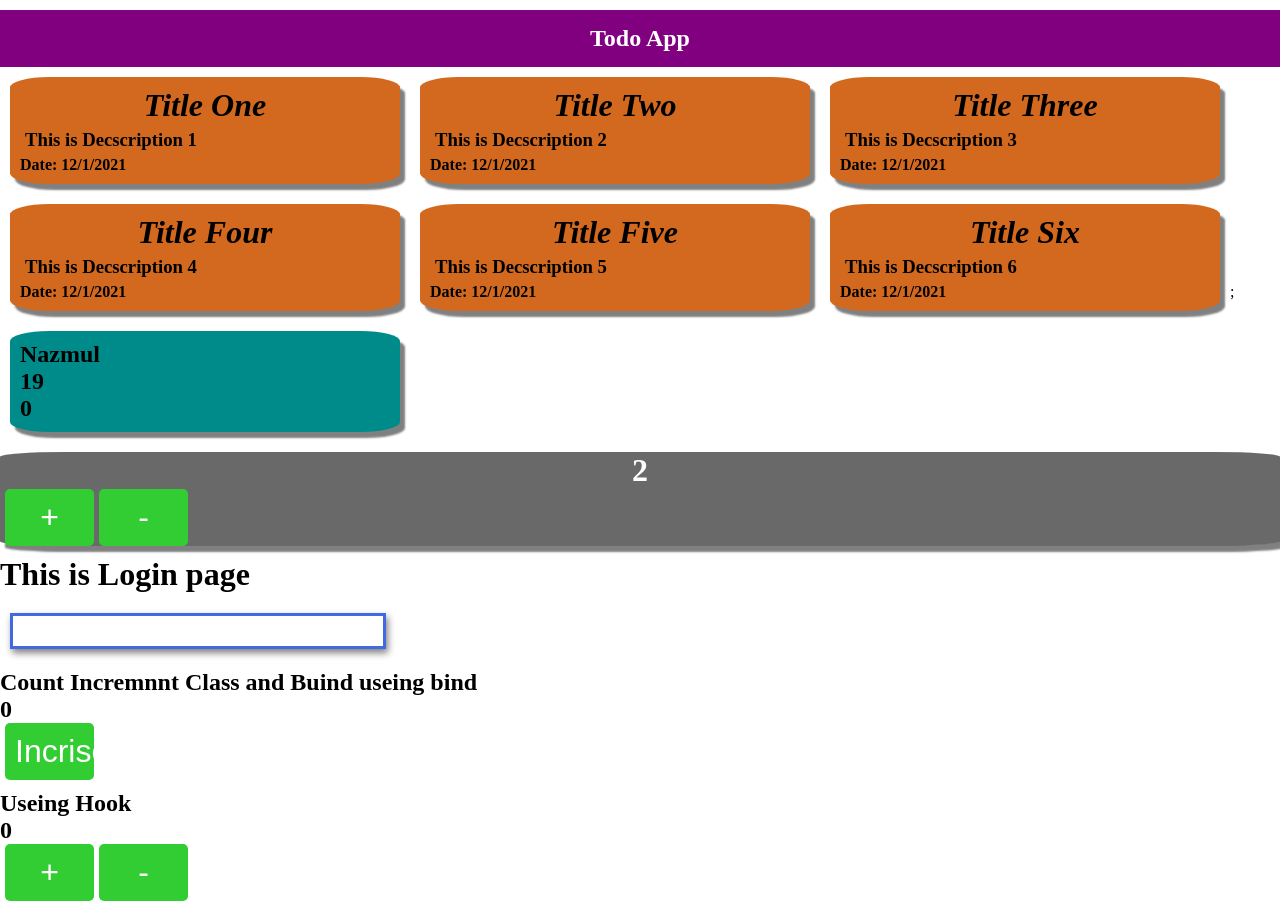
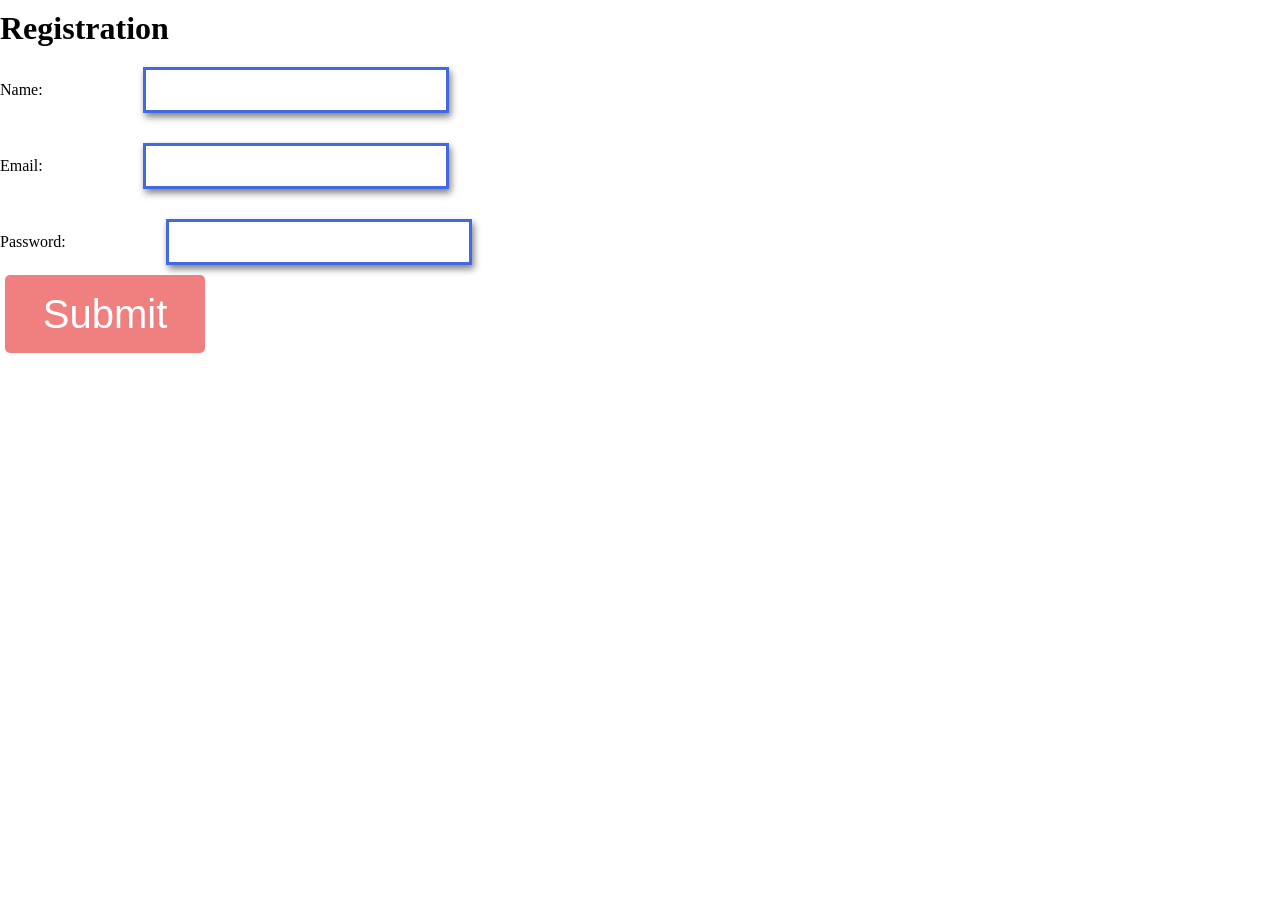
Before and after one commit to nazmul629/BasicReact, a React (Create React App) app in the folder my-app/: page / in a window 1280 px wide. After the commit the page ends 800 px from the top, so only its background shows below. Built offline with nearby package versions, Linux system fonts and the light colour scheme.

Commit message:
React From Controlled component

```diff
--- a/my-app/public/style.css
+++ b/my-app/public/style.css
@@ -51,7 +51,7 @@
     background-color: dimgrey;
     box-shadow: 5px 6px 2px gray;
     border-radius: 5%;
-    background-position-x: center;
+    /* background-position-x: center; */
 
 }
 .Value{
--- a/my-app/src/App.js
+++ b/my-app/src/App.js
@@ -8,13 +8,12 @@ import Contorl from './Conditonal_Rendaring/Contorl'
 import EventHC from './EVENT_HNADLER_CLASS/EvenHC'
 import EB from './EVENT_HNADLER_CLASS/EventBaind'
 import HOOK from './HOOKSTATE/Hook'
-
-
+import Form from './Form/From1'
 var App = ()=> {
 
    return(
             <div>
-                <div>
+                {/* <div>
                     <h2 className="heading">Todo App</h2>
                     {Data.map((item)=> <Card title={item.title} decs={item.decs}/>)};
                     {<Card2 name="Nazmul" age="19"/>}
@@ -29,8 +28,8 @@ var App = ()=> {
                     <EventHC />
                     <EB />
                     <HOOK />
-                </div>
-
+                </div>  */}
+                <Form />
             </div>
         )
 }
--- /dev/null
+++ b/my-app/src/Form/From1.js
@@ -0,0 +1,49 @@
+import React,{useState} from 'react'
+import sty from './form1.module.css'
+
+export default function From1() {
+
+    const[name, setName] = useState("")
+    const[email,setEmail] = useState("")
+    const[password,setPassword] = useState("")
+
+    const handeleChageName=(e)=>{
+       setName(e.target.value)
+    }
+    const handeleChageEmail=(e)=>{
+       setEmail(e.target.value)
+    }
+    const handeleChagePassWord=(e)=>{
+        setPassword(e.target.value)
+    }
+    const handelSubmit=(e)=>{
+        var userInfo={
+            name,email,password
+        }
+
+        console.log(userInfo)
+        e.preventDefault()
+    }
+
+    return (
+        <div>
+            <h1>Registration</h1>
+            <form onSubmit={handelSubmit}>
+               <div>
+                    <lable htmlFor="name" >Name:</lable>
+                    <input value={name} className={sty.inputBox} onChange={handeleChageName} type="text" name="name" id="name" required/>
+                </div>
+                <div>
+                    <lable htmlFor="email" >Email:</lable>
+                    <input value={email} className={sty.inputBox}  type="eamil" name="email" id="eamil" onChange={handeleChageEmail} required/>
+                </div>
+                <div>
+                    <lable htmlFor="email" >Password:</lable>
+                    <input value={password} className={sty.inputBox} type="password" name="password" id="password"onChange={handeleChagePassWord}  required/>
+                </div>
+                <button className={sty.btn}>Submit </button>
+            </form>
+
+        </div>
+    )
+}
--- /dev/null
+++ b/my-app/src/Form/form1.module.css
@@ -0,0 +1,14 @@
+label{
+
+}
+.inputBox{
+    margin-left: 100px;
+    width: 300px;
+    height: 40px;
+}
+.btn{
+    width: 200px;
+    height: 78px;
+    background-color: lightcoral;
+    font-size: 40px;
+}
```
Also changed, not shown: 1 other file (tests, documents, lock files or other folders).
